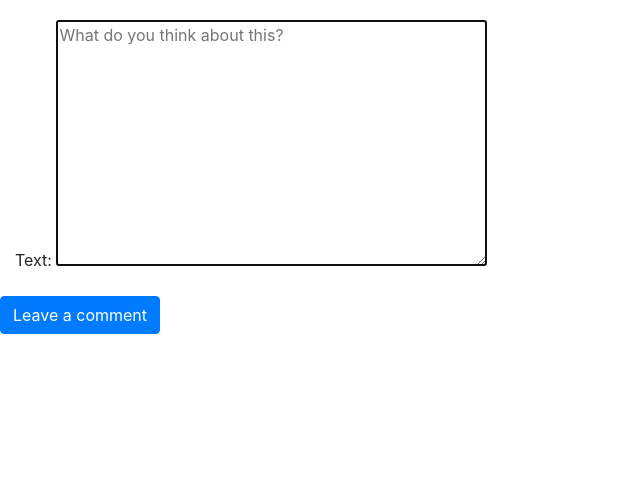
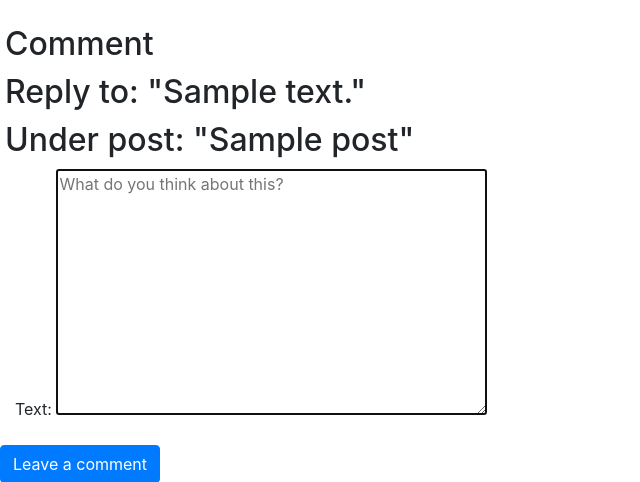
Before and after one commit to Karim-Valeev/django-pikabu, a Django app: page /posts/1/comments/1/create in a window 1280 px wide. Shown: the part 104-586 px from the top of the page, without its empty margins (0-640 px from the left). Run offline with Django 3.2, Linux system fonts and the light colour scheme; a user stored in the database is signed in; tables that the repository leaves empty hold one stand-in row (values such as "Sample post").

Commit message:
Fix create comment template

```diff
--- a/src/main/static/main/css/common.css
+++ b/src/main/static/main/css/common.css
@@ -23,8 +23,9 @@
     display: flex;
 }
 
-.update-form-title {
-    font-size: 2rem;
+.comment-form-title {
+    font-size: 32px;
+    font-weight: 500;
     margin: 5px;
 }
 
--- a/src/main/templates/main/comment/createComment.html
+++ b/src/main/templates/main/comment/createComment.html
@@ -3,9 +3,19 @@
 {% block title %}Create Comment{% endblock %}
 
 {% block content %}
-{#    <h2>Leave a comment under: "{{ post.title }}"</h2>#}
-
-{#    <h2>Reply to: "{{ comment.text }}"</h2>#}
+    <div class="comment-form-title">
+        <div>
+            Comment
+        </div>
+        <div>
+            {% if comment %}
+                Reply to: "{{ comment.text }}"
+            {% endif %}
+        </div>
+        <div>
+            Under post: "{{ post.title }}"
+        </div>
+    </div>
     {% if comment %}
     <form action="{% url 'create-comment' post.pk comment.pk %}" method="post">
     {% else %}
--- a/src/main/templates/main/comment/updateComment.html
+++ b/src/main/templates/main/comment/updateComment.html
@@ -3,7 +3,7 @@
 {% block title %}Create Comment{% endblock %}
 
 {% block content %}
-    <div class="update-form-title">
+    <div class="comment-form-title">
         <div>
             Edit your comment
         </div>
```
